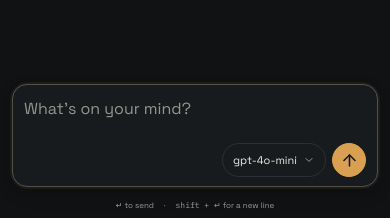
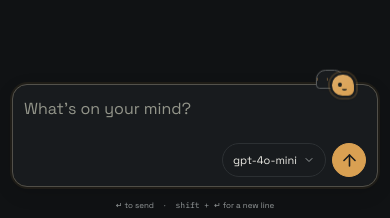
Before and after one commit to blueii24-cmyk/ModelDeck, a React (Vite) app: page / in a window 390 px wide. Shown: the part 623-841 px from the top of the page. Built offline with nearby package versions, Linux system fonts and the light colour scheme.

Commit message:
ui: add subtle chat companion animation

```diff
--- a/src/dashboard.css
+++ b/src/dashboard.css
@@ -1871,3 +1871,119 @@ html.view-chat .composer-wrap {
     padding: 10px 12px max(10px, env(safe-area-inset-bottom));
   }
 }
+
+
+/* A tiny chat companion that peeks over the composer, like a friend hanging around. */
+html.view-chat .composer-shell {
+  position: relative;
+  overflow: visible;
+}
+html.view-chat .chat-buddy {
+  position: absolute;
+  z-index: 2;
+  top: -15px;
+  right: 27px;
+  width: 39px;
+  height: 31px;
+  pointer-events: none;
+  animation: buddy-hangout 3.1s ease-in-out infinite;
+  transform-origin: 70% 100%;
+}
+html.view-chat .buddy-avatar {
+  position: absolute;
+  right: 0;
+  top: 3px;
+  width: 26px;
+  height: 25px;
+  display: block;
+  border: 2px solid var(--panel);
+  border-radius: 13px 13px 8px 13px;
+  background: linear-gradient(145deg, color-mix(in srgb, var(--accent) 88%, white 12%), var(--accent));
+  box-shadow: 0 2px 8px #00000020, 0 0 0 1px color-mix(in srgb, var(--accent) 25%, transparent);
+}
+html.view-chat .buddy-eye {
+  position: absolute;
+  top: 8px;
+  width: 3px;
+  height: 4px;
+  border-radius: 50%;
+  background: #24251f;
+  transform-origin: center;
+  animation: buddy-blink 4.8s ease-in-out infinite;
+}
+html.view-chat .buddy-eye-one { left: 6px; }
+html.view-chat .buddy-eye-two { right: 6px; animation-delay: .08s; }
+html.view-chat .buddy-mouth {
+  position: absolute;
+  left: 10px;
+  bottom: 5px;
+  width: 5px;
+  height: 2px;
+  border-radius: 0 0 5px 5px;
+  background: #24251f;
+  opacity: .78;
+}
+html.view-chat .buddy-thought {
+  position: absolute;
+  left: -1px;
+  top: 0;
+  width: 28px;
+  height: 19px;
+  display: flex;
+  align-items: center;
+  justify-content: center;
+  gap: 3px;
+  border: 1px solid color-mix(in srgb, var(--line) 75%, var(--text) 25%);
+  border-radius: 10px 10px 10px 4px;
+  background: var(--panel);
+  box-shadow: 0 2px 7px #00000012;
+  opacity: 0;
+  transform: translateY(4px) scale(.78);
+  transform-origin: 100% 100%;
+  transition: opacity .2s ease, transform .2s ease;
+}
+html.view-chat .buddy-thought i {
+  width: 3px;
+  height: 3px;
+  border-radius: 50%;
+  background: var(--accent);
+  animation: buddy-dot 1.15s ease-in-out infinite;
+}
+html.view-chat .buddy-thought i:nth-child(2) { animation-delay: .14s; }
+html.view-chat .buddy-thought i:nth-child(3) { animation-delay: .28s; }
+html.view-chat .composer-shell:focus-within .buddy-thought {
+  opacity: 1;
+  transform: translateY(0) scale(1);
+}
+html.view-chat .composer-shell:focus-within .buddy-avatar {
+  box-shadow: 0 2px 9px #00000024, 0 0 0 2px color-mix(in srgb, var(--accent) 20%, transparent);
+}
+@keyframes buddy-hangout {
+  0%, 100% { transform: translateY(0) rotate(-2deg); }
+  50% { transform: translateY(-3px) rotate(2deg); }
+}
+@keyframes buddy-blink {
+  0%, 44%, 48%, 100% { transform: scaleY(1); }
+  46% { transform: scaleY(.12); }
+}
+@keyframes buddy-dot {
+  0%, 60%, 100% { transform: translateY(0); opacity: .48; }
+  30% { transform: translateY(-2px); opacity: 1; }
+}
+@media (max-width: 430px) {
+  html.view-chat .chat-buddy {
+    right: 21px;
+    top: -14px;
+    transform: scale(.94);
+  }
+}
+@media (prefers-reduced-motion: reduce) {
+  html.view-chat .chat-buddy,
+  html.view-chat .buddy-eye,
+  html.view-chat .buddy-thought i {
+    animation: none !important;
+  }
+  html.view-chat .buddy-thought {
+    transition: none;
+  }
+}
--- a/src/main.jsx
+++ b/src/main.jsx
@@ -34,7 +34,7 @@ function App(){useEffect(()=>{const onView=e=>setView(e.detail?.view==='playgrou
 </aside>
 <main className="main"><header className="top"><div className="model-area"><button className="iconbtn mobile-menu" id="menu" aria-label="Open navigation"><Menu size={20}/></button><span className="model-indicator"/><div className="model-control"><span className="micro-label">MODELDECK</span><span className="chat-header-title">Chat</span></div></div><div className="playground-heading"><span className="micro-label">MODELDECK / EXPLORE</span><strong>Model playground</strong></div><div className="top-actions"><ConnectionBadge/><span className="header-divider"/><button className="iconbtn" id="topAppearance" aria-label="Change appearance"><Palette size={18}/></button><button className="iconbtn" id="topConnections" aria-label="Manage connections"><Settings2 size={18}/></button><LocalProfile/></div></header><div className="dashboard-scroll"><Dashboard/><div className="workspace-grid"><div className="chat-workspace">
 <section className="chat" id="chat" aria-label="Conversation"><div className="welcome" id="welcome"><div className="welcome-art"><div className="friend-stage"><PixelFriend/></div></div><div className="eyebrow">A BLANK CANVAS. A NEW POSSIBILITY.</div><h1>What’s on your mind?</h1><p>Pick a model above and start a conversation.<br/>Or take one of these paths.</p><div className="quest-label"><span>A LITTLE INSPIRATION</span></div><Quests/></div><div className="messages" id="messages" aria-live="polite"/></section>
-<div className="composer-wrap"><div className="composer-shell"><form className="composer" id="form"><textarea id="prompt" rows="1" placeholder="What’s on your mind?" aria-label="Message ModelDeck"/><div className="composer-toolbar"><span><span className="mini-spark">✳</span> <span id="composerHint">A good idea starts with a hello.</span></span><div className="composer-actions"><ModelPicker placement="composer"/><button className="send" id="send" type="submit" aria-label="Send message"><ArrowUp size={19}/></button></div></div></form></div><div className="hint"><span><kbd>↵</kbd> to send <span className="hint-dot">·</span> <kbd>shift + ↵</kbd> for a new line</span><span>AI can make mistakes. Stay curious.</span></div><div id="requestProgressAnnouncer" className="quest-announcer" role="status" aria-label="Request progress" aria-live="polite" aria-atomic="true"/><div className="status" id="status" role="status" aria-live="polite"/></div>
+<div className="composer-wrap"><div className="composer-shell"><div className="chat-buddy" aria-hidden="true"><span className="buddy-thought"><i/><i/><i/></span><span className="buddy-avatar"><i className="buddy-eye buddy-eye-one"/><i className="buddy-eye buddy-eye-two"/><i className="buddy-mouth"/></span></div><form className="composer" id="form"><textarea id="prompt" rows="1" placeholder="What’s on your mind?" aria-label="Message ModelDeck"/><div className="composer-toolbar"><span><span className="mini-spark">✳</span> <span id="composerHint">A good idea starts with a hello.</span></span><div className="composer-actions"><ModelPicker placement="composer"/><button className="send" id="send" type="submit" aria-label="Send message"><ArrowUp size={19}/></button></div></div></form></div><div className="hint"><span><kbd>↵</kbd> to send <span className="hint-dot">·</span> <kbd>shift + ↵</kbd> for a new line</span><span>AI can make mistakes. Stay curious.</span></div><div id="requestProgressAnnouncer" className="quest-announcer" role="status" aria-label="Request progress" aria-live="polite" aria-atomic="true"/><div className="status" id="status" role="status" aria-live="polite"/></div>
 </div><WorkspaceInfo/></div><footer className="main-footer"><span><i/> NO SUBSCRIPTIONS. JUST POSSIBILITIES.</span><Help/></footer></div></main>
 <WebsitePreview/>
 <button className="drawer-shade" id="drawerShade" type="button" aria-label="Close navigation"/>
```
Also changed, not shown: 1 other file (tests, documents, lock files or other folders).
